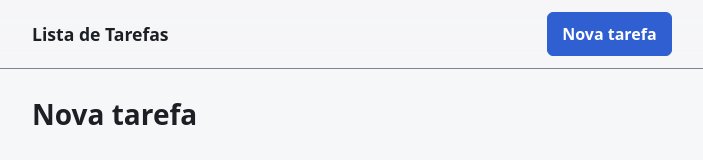
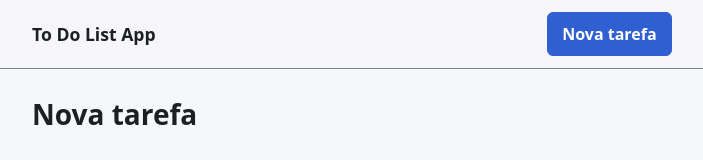
Before and after one commit to juanevangelista1/To-Do-List-Challenge, a Next.js app: page /tarefas/nova in a window 1280 px wide. Shown: the top 160 px of the page, without its empty margins (288-991 px from the left). Built offline with nearby package versions, Linux system fonts and the light colour scheme.

Commit message:
feat: rename app to To Do List App

```diff
--- a/src/app/layout.tsx
+++ b/src/app/layout.tsx
@@ -5,7 +5,7 @@ import { Providers } from "@/trpc/client";
 import "./globals.css";
 
 export const metadata: Metadata = {
-  title: "Lista de Tarefas",
+  title: "To Do List App",
   description: "Gerenciador simples de tarefas com Next.js e tRPC",
 };
 
--- a/src/components/cabecalho.tsx
+++ b/src/components/cabecalho.tsx
@@ -5,7 +5,7 @@ export function Cabecalho() {
     <header className="cabecalho">
       <div className="cabecalho-conteudo">
         <Link href="/" className="marca">
-          Lista de Tarefas
+          To Do List App
         </Link>
         <Link href="/tarefas/nova" className="botao primario">
           Nova tarefa
--- a/src/components/lista-tarefas.tsx
+++ b/src/components/lista-tarefas.tsx
@@ -72,7 +72,7 @@ export function ListaTarefas() {
 
   return (
     <>
-      <h1>Tarefas</h1>
+      <h1>To Do List App</h1>
 
       {consulta.isPending && <p role="status">Carregando tarefas...</p>}
 
```
Also changed, not shown: 1 other file (tests, documents, lock files or other folders).
